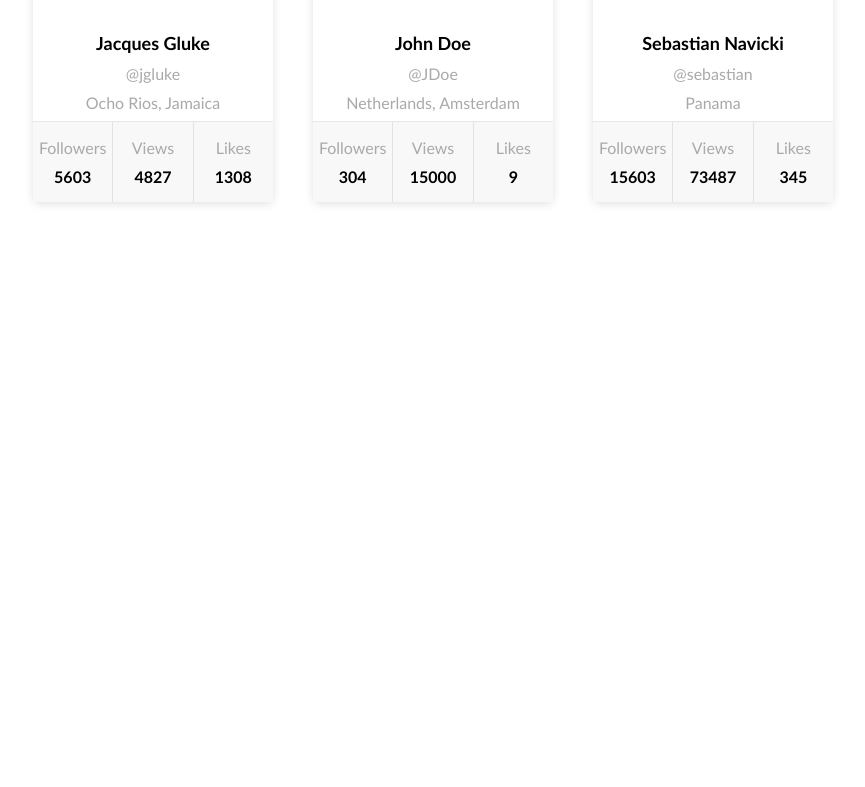
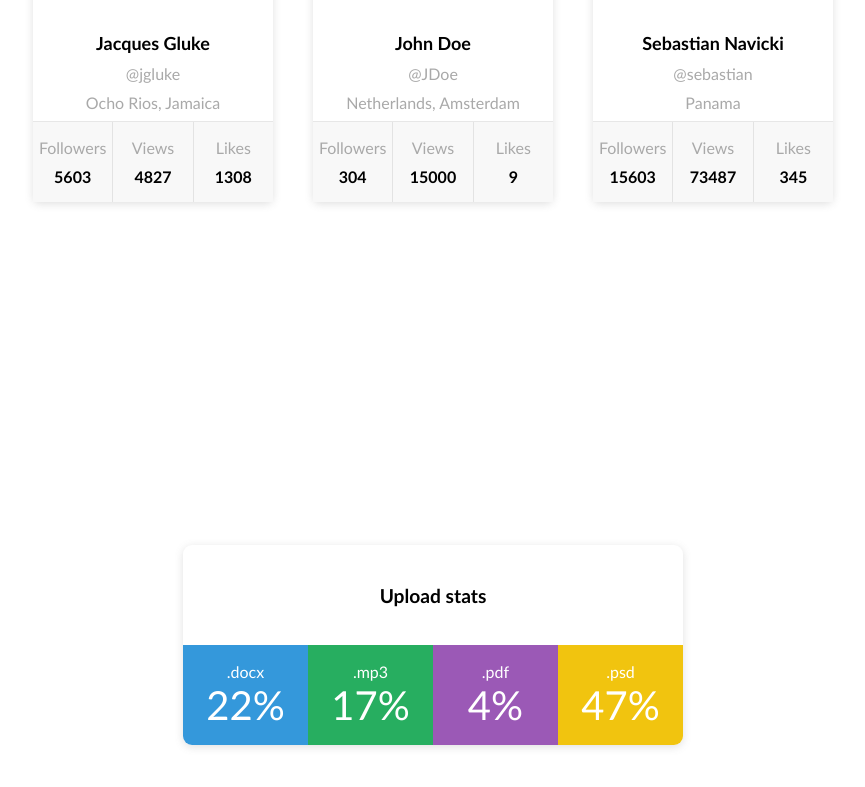
Before and after one commit to juandrepanther/react-task-01, a React (Create React App) app: page / in a window 1280 px wide. Shown: the part 355-1142 px from the top of the page, without its empty margins (207-1072 px from the left). Before the commit the page ends 800 px from the top, so only its background shows below. Built offline with nearby package versions, Linux system fonts and the light colour scheme.

Commit message:
added Statistics Component

```diff
--- a/src/App.js
+++ b/src/App.js
@@ -2,6 +2,8 @@ import './App.css'
 import Profile from '../src/components/Profile'
 import data from '../src/data/social-profile/user.json'
 import styled from 'styled-components'
+import stats from '../src/data/statistics/statistical-data.json'
+import Statistics from './components/Statistics'
 
 const Container = styled.div`
   height: 100vh;
@@ -16,6 +18,7 @@ const Container = styled.div`
 
 function App() {
   return (
+    <>
       <Container>
         {data.map((data) => {
           return (
@@ -30,6 +33,8 @@ function App() {
           )
         })}
       </Container>
+      <Statistics stats={stats} />
+    </>
   )
 }
 
--- /dev/null
+++ b/src/components/Statistics.js
@@ -0,0 +1,103 @@
+import React from 'react'
+import styled from 'styled-components'
+import propTypes from 'prop-types'
+
+const Wrapper = styled.div`
+  height: 50vh;
+  width: 100%;
+  display: flex;
+  justify-content: center;
+  align-items: center;
+  margin: 0px;
+  padding: 0px;
+`
+
+const Section = styled.section`
+  height: 200px;
+  width: 500px;
+  box-shadow: rgba(99, 99, 99, 0.2) 0px 2px 8px 0px;
+  border-radius: 9px;
+  display: flex;
+  flex-direction: column;
+  justify-content: center;
+  align-items: center;
+`
+
+const HeaderText = styled.h2`
+  font-size: larger;
+  font-weight: 900;
+  margin: 0;
+  padding: 0;
+  height: 100%;
+  width: 100%;
+  display: flex;
+  justify-content: center;
+  align-items: center;
+`
+
+const ListRow = styled.ul`
+  display: flex;
+  justify-content: center;
+  align-items: center;
+  height: 100%;
+  width: 100%;
+  list-style: none;
+`
+const List_Item = styled.li`
+  text-align: center;
+  height: 100%;
+  width: 125px;
+  display: flex;
+  flex-direction: column;
+  color: white;
+  justify-content: center;
+  align-items: center;
+
+  &:nth-child(1) {
+    background-color: #3498db;
+    border-bottom-left-radius: 9px;
+  }
+  &:nth-child(2) {
+    background-color: #27ae60;
+  }
+  &:nth-child(3) {
+    background-color: #9b59b6;
+  }
+  &:nth-child(4) {
+    background-color: #f1c40f;
+    border-bottom-right-radius: 9px;
+  }
+`
+const Percentage = styled.span`
+  font-size: 40px;
+`
+function Statistics({ stats }) {
+  return (
+    <Wrapper>
+      <Section>
+        <HeaderText>Upload stats</HeaderText>
+
+        <ListRow>
+          <List_Item>
+            <span className='label'>{stats[0].label}</span>
+            <Percentage>{stats[0].percentage}%</Percentage>
+          </List_Item>
+          <List_Item>
+            <span className='label'>{stats[2].label}</span>
+            <Percentage>{stats[2].percentage}%</Percentage>
+          </List_Item>
+          <List_Item>
+            <span className='label'>{stats[1].label}</span>
+            <Percentage>{stats[1].percentage}%</Percentage>
+          </List_Item>
+          <List_Item>
+            <span className='label'>{stats[3].label}</span>
+            <Percentage>{stats[3].percentage}%</Percentage>
+          </List_Item>
+        </ListRow>
+      </Section>
+    </Wrapper>
+  )
+}
+
+export default Statistics
--- a/src/data/statistics/statistical-data.json
+++ b/src/data/statistics/statistical-data.json
@@ -2,6 +2,5 @@
   { "id": "id-1", "label": ".docx", "percentage": 22 },
   { "id": "id-2", "label": ".pdf", "percentage": 4 },
   { "id": "id-3", "label": ".mp3", "percentage": 17 },
-  { "id": "id-4", "label": ".psd", "percentage": 47 },
-  { "id": "id-5", "label": ".pdf", "percentage": 10 }
+  { "id": "id-4", "label": ".psd", "percentage": 47 }
 ]
```
Lines whose indentation alone changed are shown as unchanged.
